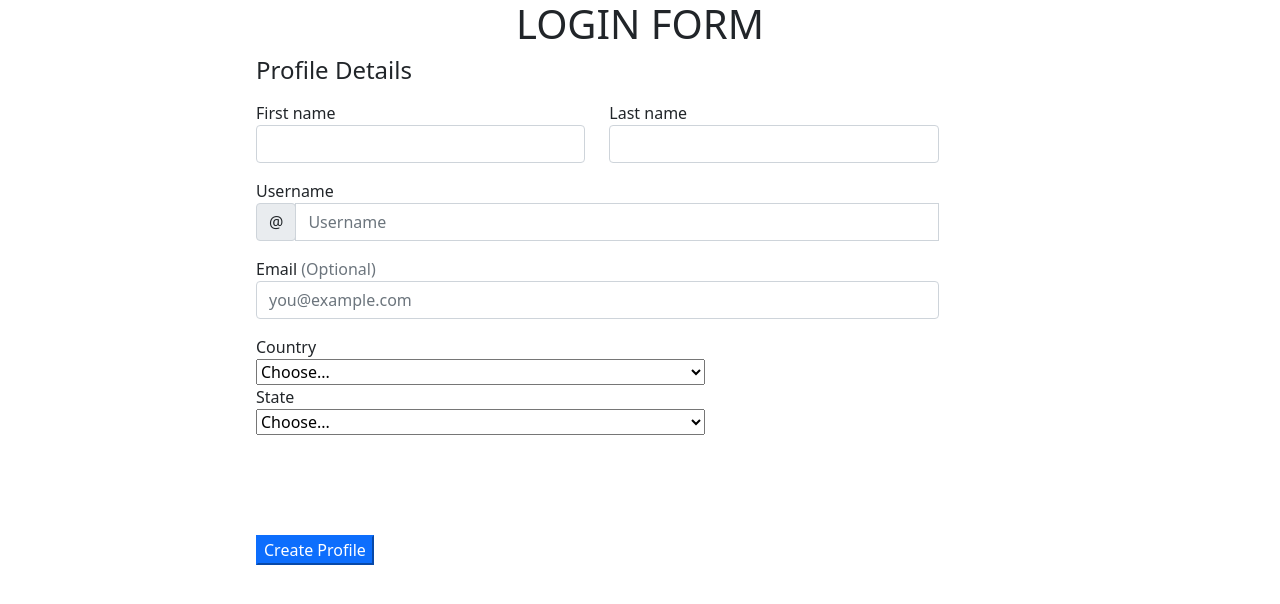
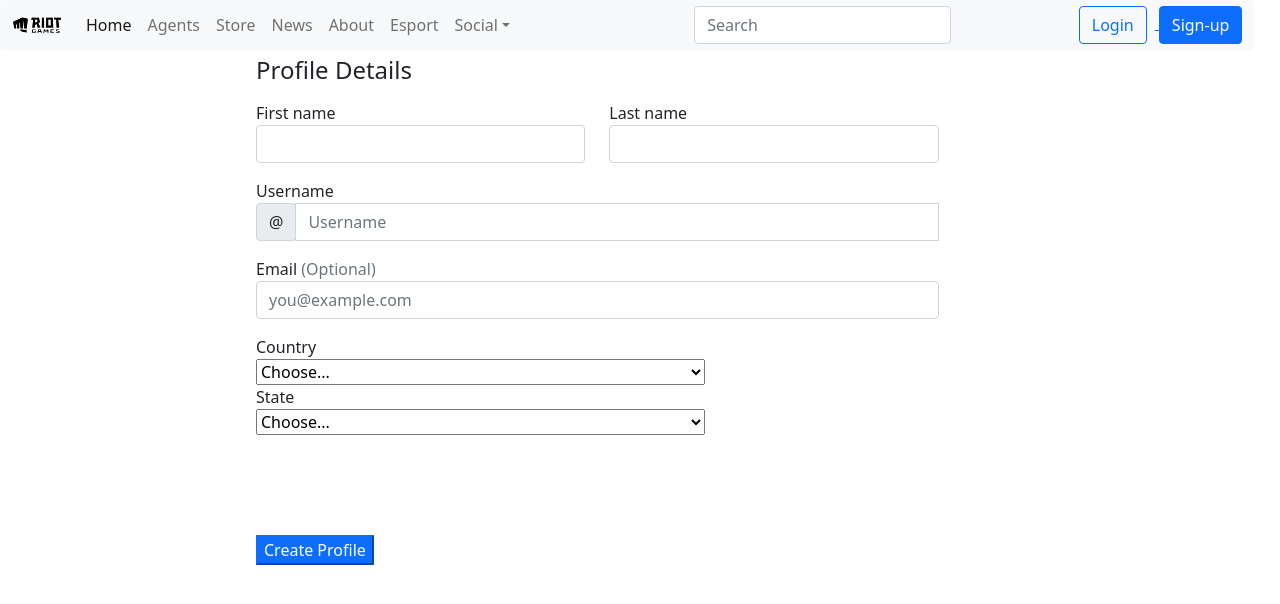
Before and after one commit to chasethechosen/Web-Dev-Pro, a plain HTML site: page login.html in a window 1280 px wide. Drawn offline with nearby package versions, Linux system fonts and the light colour scheme.

Commit message:
Update login.html

```diff
--- a/login.html
+++ b/login.html
@@ -24,6 +24,72 @@
 </head>
 
 <body>
+
+    <nav class="navbar navbar-expand-lg navbar-light bg-light rounded" id="header" aria-label="Eleventh navbar example">
+        <div class="container-fluid">
+          <!-- <a class="navbar-brand" href="#">Valorant</a> -->
+          <a class="navbar-brand" href="#"><img src="riot-games-logo-768x768.png" alt="" height="50px" width="50px"></a>
+          <!-- <img src="/Images/riot-games-logo-768x768.png" alt="" height="100px" width="100px" style="align-content: center;"> -->
+          <button class="navbar-toggler" type="button" data-bs-toggle="collapse" data-bs-target="#navbarsExample09"
+            aria-controls="navbarsExample09" aria-expanded="false" aria-label="Toggle navigation">
+            <span class="navbar-toggler-icon"></span>
+          </button>
+
+          <div class="collapse navbar-collapse" id="navbarsExample09">
+            <ul class="navbar-nav me-auto mb-2 mb-lg-0">
+              <li class="nav-item">
+                <a class="nav-link active" aria-current="page" href="index.html">Home</a>
+              </li>
+              <li class="nav-item">
+                <a class="nav-link" href="Agents.html">Agents</a>
+              </li>
+              <li class="nav-item">
+                <a class="nav-link" href="Store.html">Store</a>
+              </li>
+              <li class="nav-item">
+                <a class="nav-link" href="#">News</a>
+              </li>
+              <li class="nav-item">
+                <a class="nav-link" href="About.html">About</a>
+
+              </li>
+              <li class="nav-item">
+                <a class="nav-link" href="Esport.html">Esport</a>
+
+              </li>
+              <li class="nav-item dropdown">
+                <a class="nav-link dropdown-toggle" href="Social.html" id="dropdown09" data-bs-toggle="dropdown"
+                  aria-expanded="false">Social</a>
+                <ul class="dropdown-menu" aria-labelledby="dropdown09">
+                  <li><a class="dropdown-item" href="https://twitter.com/playvalorant/?lang=en">Twitter</a></li>
+                  <li><a class="dropdown-item"
+                      href="https://www.google.com/url?sa=t&rct=j&q=&esrc=s&source=web&cd=&cad=rja&uact=8&ved=2ahUKEwj35IOS5oX1AhWGH3AKHeCCBMEQFnoECAsQAQ&url=https%3A%2F%2Fdiscord.com%2Finvite%2Fvalorant&usg=AOvVaw3CvDyartubL3ikvLYmDS0B">Discord</a>
+                  </li>
+                  <li><a class="dropdown-item" href="https://www.youtube.com/PlayValorant">Youtube</a></li>
+                </ul>
+              </li>
+              <!-- <li class="nav-item">
+                <a class="navbar-brand" href="#" style="color: red;">Valorant</a>
+
+              </li> -->
+            </ul>
+            <form>
+              <input class="form-control" type="text" placeholder="Search" aria-label="Search">
+            </form>
+
+            <div class="col-md-3 text-end">
+              <a href="login.html">
+
+                <button type="button" class="btn btn-outline-primary me-2">Login</button>
+              </a>
+              <a href="register.html">
+
+                <button type="button" class="btn btn-primary">Sign-up</button>
+              </a>
+            </div>
+          </div>
+        </div>
+      </nav>
 
 <h1 style="text-align: center;">LOGIN FORM</h1>
 
```
